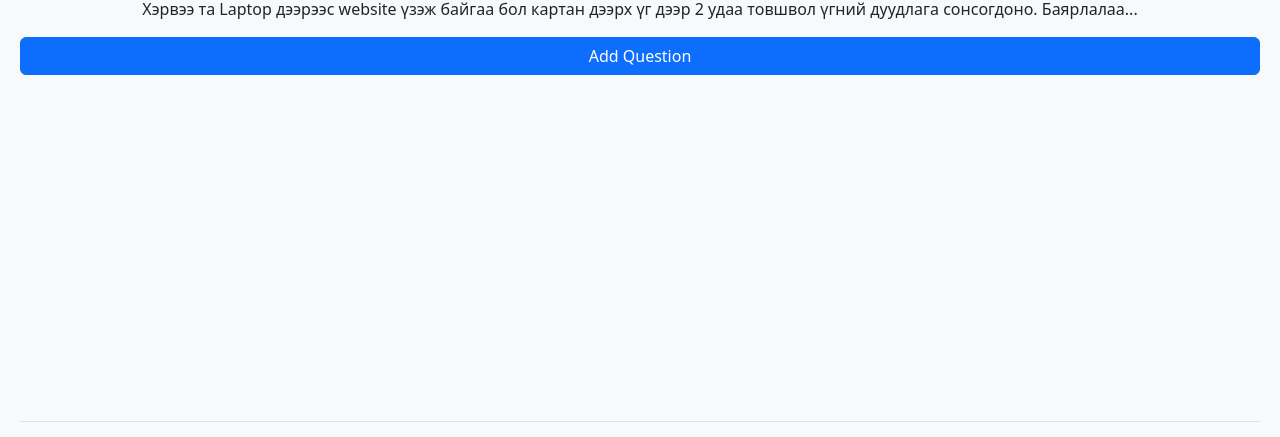
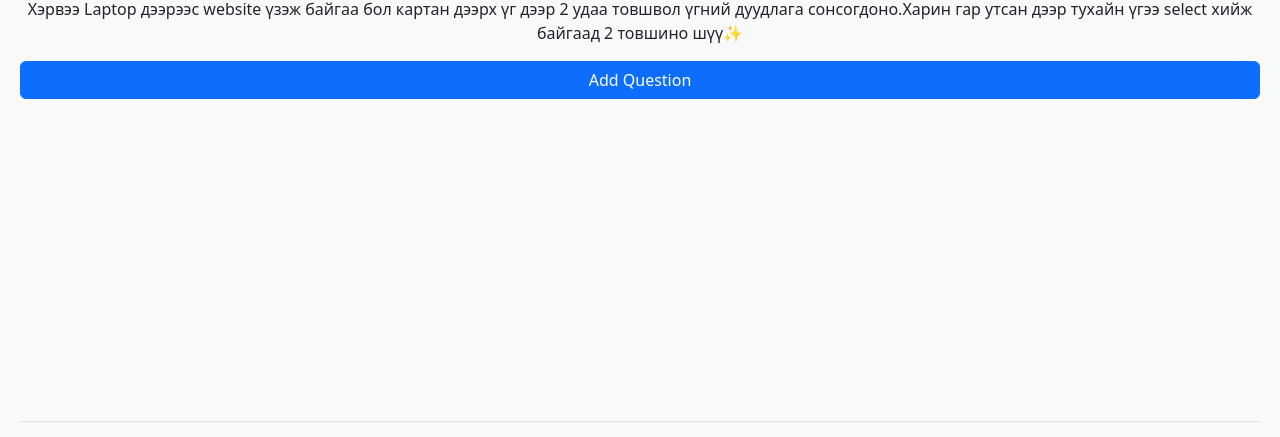
Before and after one commit to lhagvalhagva/watfirebase, a website with bundled scripts: page public/index.html in a window 1280 px wide. Shown: the part 189-626 px from the top of the page. Built offline with nearby package versions, Linux system fonts and the light colour scheme; a script that the page names is missing.

```diff
--- a/public/index.html
+++ b/public/index.html
@@ -665,8 +665,9 @@
     <div class="text-center mb-4">
       <h1>Wat Interview Questions</h1>
       <p>
-        Хэрвээ та Laptop дээрээс website үзэж байгаа бол картан дээрх үг дээр 2
-        удаа товшвол үгний дуудлага сонсогдоно. Баярлалаа...
+        Хэрвээ Laptop дээрээс website үзэж байгаа бол картан дээрх үг дээр 2
+        удаа товшвол үгний дуудлага сонсогдоно.Харин гар утсан дээр тухайн үгээ
+        select хийж байгаад 2 товшино шүү✨
       </p>
       <button
         class="btn btn-primary me-2"
```
